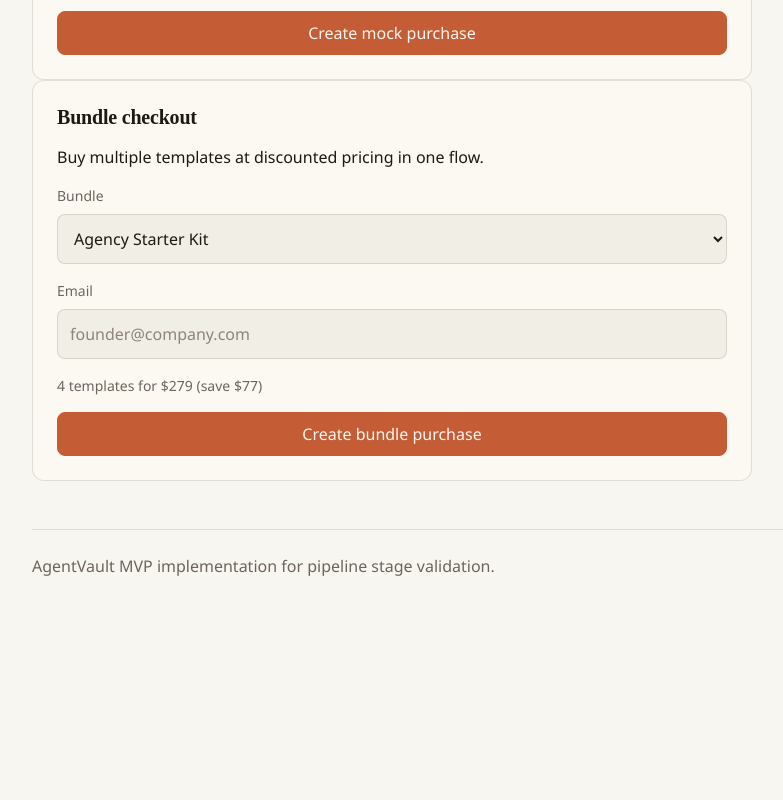
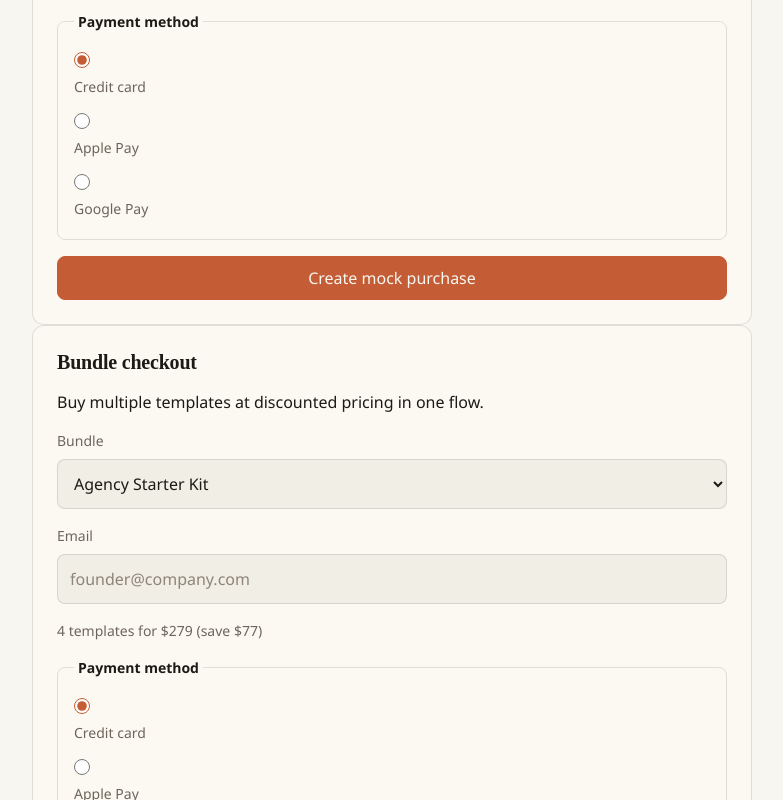
Before and after one commit to Kopi-Koubou/ai-agent-templates, a Next.js app: page /checkout in a window 1280 px wide. Shown: the part 600-1400 px from the top of the page, without its empty margins (32-815 px from the left). Before the commit the page ends 1242 px from the top, so only its background shows below. Built offline with nearby package versions, Linux system fonts and the light colour scheme.

Commit message:
Add checkout payment method UI controls

```diff
--- a/src/app/globals.css
+++ b/src/app/globals.css
@@ -449,6 +449,28 @@ textarea:focus-visible {
   padding: 0 var(--space-1);
 }
 
+.payment-method-group {
+  border: 1px solid var(--border-default);
+  border-radius: var(--radius-md);
+  display: grid;
+  gap: var(--space-3);
+  margin: 0;
+  min-width: 0;
+  padding: var(--space-4);
+}
+
+.payment-method-group legend {
+  color: var(--text-primary);
+  font-size: var(--text-caption);
+  font-weight: 600;
+  padding: 0 var(--space-1);
+}
+
+.payment-method-list {
+  display: grid;
+  gap: var(--space-2);
+}
+
 .checkbox-list {
   display: grid;
   gap: var(--space-2);
--- a/src/app/page.tsx
+++ b/src/app/page.tsx
@@ -35,11 +35,11 @@ export default function HomePage() {
           memory schema, and tested customization docs.
         </p>
         <div className="cta-row">
+          <Link className="btn-ghost" href={heroCheckoutHref}>
+            Start checkout
+          </Link>
           <Link className="btn-primary" href="/templates">
             Browse templates
-          </Link>
-          <Link className="btn-ghost" href={heroCheckoutHref}>
-            Start checkout
           </Link>
         </div>
       </div>
--- a/src/components/bundle-checkout-form.tsx
+++ b/src/components/bundle-checkout-form.tsx
@@ -6,6 +6,11 @@ import { FormEvent, useMemo, useState } from "react";
 import { resolveInitialBundleSlug } from "@/lib/checkout";
 import { formatCurrency } from "@/lib/format";
 import { BundleDetail } from "@/lib/bundles";
+import {
+  getPaymentMethodLabel,
+  PaymentMethod,
+  PAYMENT_METHODS
+} from "@/lib/payment-methods";
 
 interface BundleCheckoutFormProps {
   bundles: BundleDetail[];
@@ -22,6 +27,7 @@ interface BundlePurchaseResponse {
   retailCents: number;
   savingsCents: number;
   discountPct: number;
+  paymentMethod: PaymentMethod;
   items: Array<{
     templateSlug: string;
     templateTitle: string;
@@ -29,6 +35,7 @@ interface BundlePurchaseResponse {
     orderId: string;
     expiresAt: string;
     downloadPath: string;
+    paymentMethod: PaymentMethod;
   }>;
 }
 
@@ -40,6 +47,7 @@ export function BundleCheckoutForm({
     resolveInitialBundleSlug(bundles, initialBundleSlug)
   );
   const [email, setEmail] = useState("");
+  const [paymentMethod, setPaymentMethod] = useState<PaymentMethod>("card");
   const [isSubmitting, setIsSubmitting] = useState(false);
   const [purchase, setPurchase] = useState<BundlePurchaseResponse | null>(null);
   const [error, setError] = useState<string | null>(null);
@@ -67,7 +75,7 @@ export function BundleCheckoutForm({
         headers: {
           "Content-Type": "application/json"
         },
-        body: JSON.stringify({ email })
+        body: JSON.stringify({ email, paymentMethod })
       });
 
       if (!response.ok) {
@@ -130,6 +138,24 @@ export function BundleCheckoutForm({
           </p>
         ) : null}
 
+        <fieldset className="payment-method-group">
+          <legend>Payment method</legend>
+          <div className="payment-method-list">
+            {PAYMENT_METHODS.map((method) => (
+              <label key={method} className="checkbox-option payment-method-option">
+                <input
+                  type="radio"
+                  name="bundlePaymentMethod"
+                  value={method}
+                  checked={paymentMethod === method}
+                  onChange={() => setPaymentMethod(method)}
+                />
+                <span>{getPaymentMethodLabel(method)}</span>
+              </label>
+            ))}
+          </div>
+        </fieldset>
+
         <button type="submit" disabled={isSubmitting || !selectedBundle}>
           {isSubmitting ? "Processing..." : "Create bundle purchase"}
         </button>
@@ -153,6 +179,9 @@ export function BundleCheckoutForm({
           </p>
           <p className="muted">
             Purchased at: {new Date(purchase.purchasedAt).toLocaleString()}
+          </p>
+          <p className="muted">
+            Payment method: {getPaymentMethodLabel(purchase.paymentMethod)}
           </p>
           <div className="purchase-list">
             {purchase.items.map((item) => (
--- a/src/components/checkout-form.tsx
+++ b/src/components/checkout-form.tsx
@@ -4,6 +4,11 @@ import Link from "next/link";
 import { FormEvent, useMemo, useState } from "react";
 
 import { resolveInitialTemplateSlug } from "@/lib/checkout";
+import {
+  getPaymentMethodLabel,
+  PaymentMethod,
+  PAYMENT_METHODS
+} from "@/lib/payment-methods";
 import { Template } from "@/lib/types";
 
 interface CheckoutFormProps {
@@ -14,6 +19,7 @@ interface CheckoutFormProps {
 interface PurchaseResponse {
   orderId: string;
   token: string;
+  paymentMethod: PaymentMethod;
   downloadPath: string;
   expiresAt: string;
   license: {
@@ -30,6 +36,7 @@ interface PurchaseResponse {
     sentAt: string;
     subject: string;
     delivery: "mock-queued";
+    paymentMethod: PaymentMethod;
     downloadPath: string;
     expiresAt: string;
     previewText: string;
@@ -66,6 +73,7 @@ export function CheckoutForm({
     resolveInitialTemplateSlug(templates, initialTemplateSlug)
   );
   const [email, setEmail] = useState("");
+  const [paymentMethod, setPaymentMethod] = useState<PaymentMethod>("card");
   const [isSubmitting, setIsSubmitting] = useState(false);
   const [purchase, setPurchase] = useState<PurchaseResponse | null>(null);
   const [download, setDownload] = useState<DownloadResponse | null>(null);
@@ -91,7 +99,8 @@ export function CheckoutForm({
         },
         body: JSON.stringify({
           templateSlug,
-          email
+          email,
+          paymentMethod
         })
       });
 
@@ -174,6 +183,24 @@ export function CheckoutForm({
           />
         </label>
 
+        <fieldset className="payment-method-group">
+          <legend>Payment method</legend>
+          <div className="payment-method-list">
+            {PAYMENT_METHODS.map((method) => (
+              <label key={method} className="checkbox-option payment-method-option">
+                <input
+                  type="radio"
+                  name="paymentMethod"
+                  value={method}
+                  checked={paymentMethod === method}
+                  onChange={() => setPaymentMethod(method)}
+                />
+                <span>{getPaymentMethodLabel(method)}</span>
+              </label>
+            ))}
+          </div>
+        </fieldset>
+
         <button type="submit" disabled={isSubmitting || !selectedTemplate}>
           {isSubmitting ? "Processing..." : "Create mock purchase"}
         </button>
@@ -194,18 +221,21 @@ export function CheckoutForm({
           <p>
             Receipt queued: <code>{purchase.receipt.id}</code>
           </p>
+          <p className="muted">
+            Payment method: {getPaymentMethodLabel(purchase.paymentMethod)}
+          </p>
           <p className="muted">License: {purchase.license.summary}</p>
           <p className="muted">
             Receipt to {purchase.receipt.to}: {purchase.receipt.subject}
           </p>
           <p className="muted">{purchase.receipt.previewText}</p>
           <div className="checkout-actions">
+            <Link className="btn-ghost" href="/dashboard">
+              Open buyer dashboard
+            </Link>
             <button type="button" onClick={handleDownload}>
               Validate download link
             </button>
-            <Link className="btn-ghost" href="/dashboard">
-              Open buyer dashboard
-            </Link>
           </div>
         </div>
       ) : null}
```
